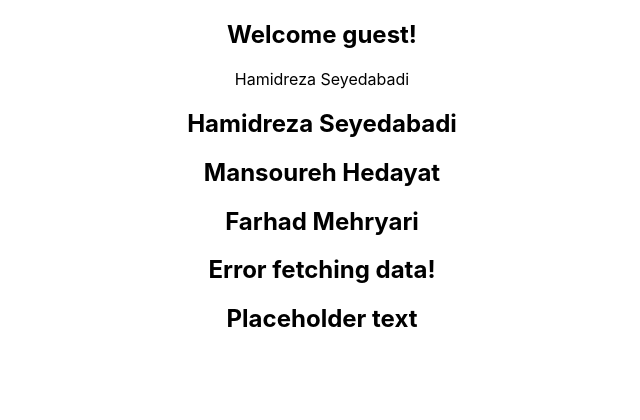
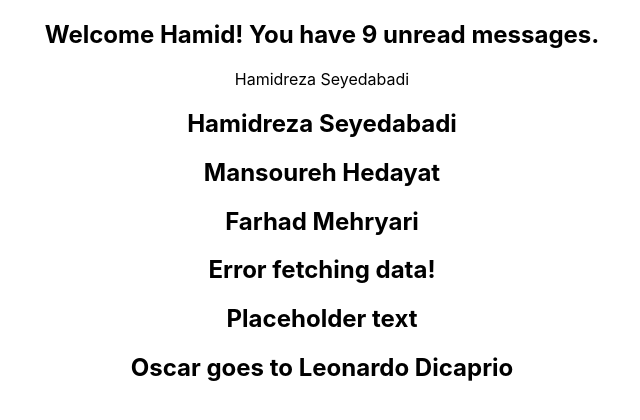
Before and after one commit to hamidreza8968/react-typescript-demo, a React (Create React App) app: page / in a window 1280 px wide. Shown: the top 420 px of the page, without its empty margins (318-958 px from the left). Built offline with nearby package versions, Linux system fonts and the light colour scheme.

Commit message:
Add: "Oscar" component

```diff
--- a/src/App.tsx
+++ b/src/App.tsx
@@ -5,27 +5,38 @@ import Person from "./components/Person/Person";
 import PersonList from "./components/PersonList/PersonList";
 import Status from "./components/Status/Status";
 import Heading from "./components/Heading/Heading";
+import Oscar from "./components/Oscar/Oscar";
 
 function App() {
     const personName = {
-        first:"Hamidreza",
-        last:"Seyedabadi",
+        first: "Hamidreza",
+        last: "Seyedabadi",
     };
-    const nameList=[
-        {first:"Hamidreza",
-         last:"Seyedabadi"},
-        {first:"Mansoureh",
-        last:"Hedayat"},
-        {first:"Farhad",
-         last:"Mehryari"}
+    const nameList = [
+        {
+            first: "Hamidreza",
+            last: "Seyedabadi"
+        },
+        {
+            first: "Mansoureh",
+            last: "Hedayat"
+        },
+        {
+            first: "Farhad",
+            last: "Mehryari"
+        }
     ];
     return (
         <div className="App">
-      <Greeting name="Hamid" messageNum={8} isLoggedIn={false}/>
+            <Greeting name="Hamid" messageNum={9} isLoggedIn={true}/>
             <Person name={personName}/>
             <PersonList names={nameList}/>
             <Status status="error"/>
             <Heading>Placeholder text</Heading>
+            <Oscar>
+                <Heading>Oscar goes to Leonardo Dicaprio</Heading>
+            </Oscar>
+
         </div>
     );
 }
--- a/src/components/Greeting/Greeting.tsx
+++ b/src/components/Greeting/Greeting.tsx
@@ -2,14 +2,15 @@
 
 type GreetingProps = {
     name: string,
-    messageNum: number,
+    messageNum ?: number,
     isLoggedIn: boolean,
 }
 
-function Greeting(prop: GreetingProps) {
+function Greeting(props: GreetingProps) {
+    const {messageNum = 0} = props;
     return (
         <div>
-            <h2>Welcome {prop.isLoggedIn ? `${prop.name}! You have ${prop.messageNum} unread messages.` : "guest!"}</h2>
+            <h2>Welcome {props.isLoggedIn ? `${props.name}! You have ${props.messageNum} unread messages.` : "guest!"}</h2>
         </div>
     )
 }
--- a/src/components/Heading/Heading.tsx
+++ b/src/components/Heading/Heading.tsx
@@ -1,9 +1,9 @@
 type HeadingProps = {
     children:string,
 }
-function Heading(prop:HeadingProps) {
+function Heading(props:HeadingProps) {
     return(
-        <h2>{prop.children}</h2>
+        <h2>{props.children}</h2>
     )
 }
 export default Heading;
--- /dev/null
+++ b/src/components/Oscar/Oscar.tsx
@@ -0,0 +1,9 @@
+type OscarProps = {
+    children:React.ReactNode,
+}
+function Oscar(props: OscarProps) {
+    return(
+        <div>{props.children}</div>
+    )
+}
+export default Oscar;
--- a/src/components/Person/Person.tsx
+++ b/src/components/Person/Person.tsx
@@ -4,9 +4,9 @@ type PersonProps = {
         last:string,
     }
 }
-function Person(prop: PersonProps) {
+function Person(props: PersonProps) {
     return(
-        <div>{prop.name.first} {prop.name.last}</div>
+        <div>{props.name.first} {props.name.last}</div>
     )
 }
 export default Person;
--- a/src/components/PersonList/PersonList.tsx
+++ b/src/components/PersonList/PersonList.tsx
@@ -4,10 +4,10 @@ type PersonListProps= {
         last:string,
     }[]
 }
-function PersonList(prop:PersonListProps) {
+function PersonList(props:PersonListProps) {
     return(
         <div>
-            {prop.names.map((name , index) => <h2 key={index}>{name.first} {name.last}</h2>)}
+            {props.names.map((name , index) => <h2 key={index}>{name.first} {name.last}</h2>)}
         </div>
     )
 }
--- a/src/components/Status/Status.tsx
+++ b/src/components/Status/Status.tsx
@@ -1,12 +1,12 @@
 type StatusProps = {
     status:"loading"| "success"| "error",
 }
-function Status(prop: StatusProps) {
+function Status(props: StatusProps) {
     return(
         <div>
-            {prop.status==="loading" && <h2>Loading...</h2>}
-            {prop.status==="success" && <h2>Data fetched successfully!</h2>}
-            {prop.status==="error" && <h2>Error fetching data!</h2>}
+            {props.status==="loading" && <h2>Loading...</h2>}
+            {props.status==="success" && <h2>Data fetched successfully!</h2>}
+            {props.status==="error" && <h2>Error fetching data!</h2>}
         </div>
     )
 }
```
Lines whose indentation alone changed are shown as unchanged.
